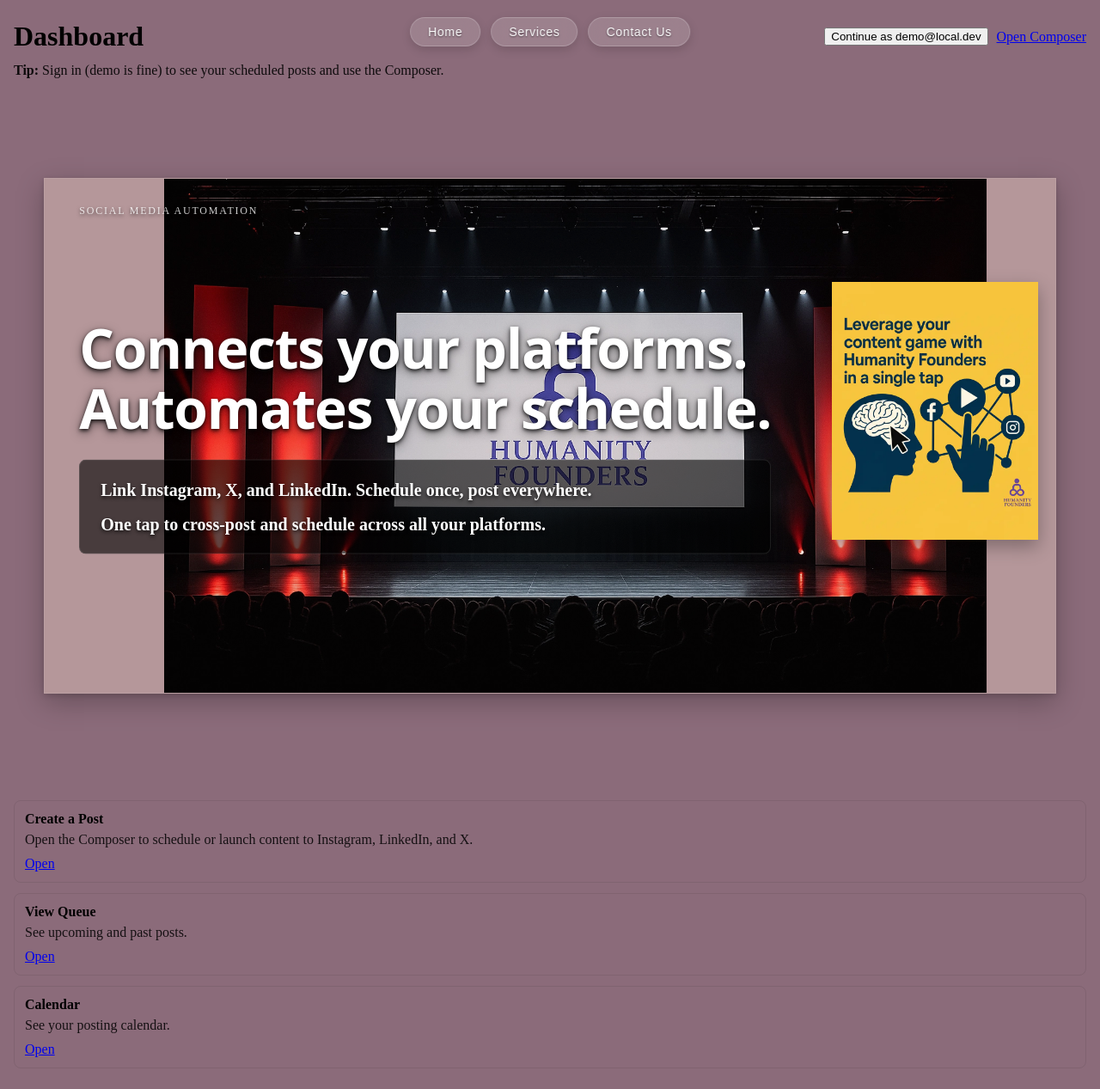
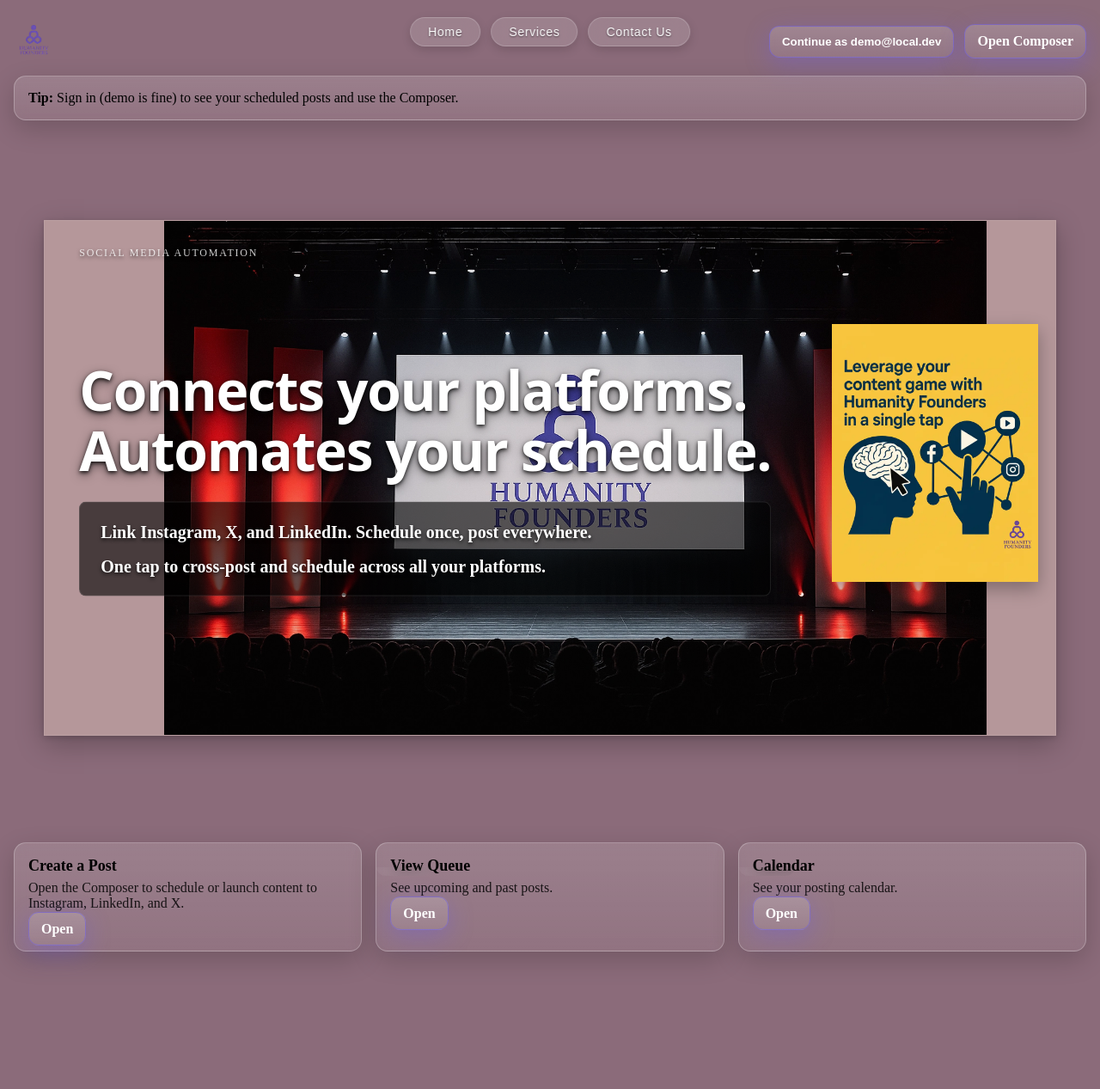
Before and after one commit to mayurdhavale10/humanity, a Next.js app: page /dashboard in a window 1280 px wide. Shown: the whole page at 86% size. After the commit the page ends 1131 px from the top, so only its background shows below. Built offline with nearby package versions, Linux system fonts and the light colour scheme; no server answers.

Commit message:
changes in ui

```diff
--- a/src/app/dashboard/DashboardClient.tsx
+++ b/src/app/dashboard/DashboardClient.tsx
@@ -3,6 +3,7 @@
 import type { Session } from "next-auth";
 import { signIn, signOut } from "next-auth/react";
 import Link from "next/link";
+import Image from "next/image";
 import HeroSection from "@/components/landing/HeroSection";
 
 export default function DashboardClient({ session }: { session: Session | null }) {
@@ -10,58 +11,157 @@
 
   return (
     <main style={{ padding: "24px 16px" }}>
-      {/* Light-touch header; lets your navbar / globals style the page */}
-      <div style={{ display: "flex", justifyContent: "space-between", alignItems: "center", gap: 12 }}>
-        <h1 style={{ margin: 0, fontWeight: 800 }}>Dashboard</h1>
-        <div style={{ display: "flex", gap: 10, alignItems: "center" }}>
-          {email ? <span style={{ opacity: 0.85 }}>{email}</span> : null}
+      {/* Header with your logo instead of 'Dashboard' */}
+      <header
+        style={{
+          display: "flex",
+          justifyContent: "space-between",
+          alignItems: "center",
+          gap: 12,
+          marginBottom: 16,
+        }}
+      >
+        <div style={{ display: "flex", alignItems: "center", gap: 10 }}>
+          <Image
+            src="/Humanity_founderslogo.webp"
+            alt="Humanity"
+            width={160}
+            height={48}
+            priority
+            style={{ height: 48, width: "auto", objectFit: "contain", borderRadius: 8 }}
+          />
+        </div>
+
+        <div style={{ display: "flex", gap: 12, alignItems: "center" }}>
+          {email ? <span style={{ opacity: 0.9 }}>{email}</span> : null}
+
           {session ? (
-            <button onClick={() => signOut({ callbackUrl: "/" })}>Sign out</button>
+            <button onClick={() => signOut({ callbackUrl: "/" })} style={glassBtn()}>
+              Sign out
+            </button>
           ) : (
             <button
               onClick={() =>
                 signIn("credentials", { email: "demo@local.dev", callbackUrl: "/dashboard" })
               }
+              style={glassBtn({ accent: true })}
+              title="Sign in quickly with a demo account"
             >
               Continue as demo@local.dev
             </button>
           )}
-          <Link href="/composer">Open Composer</Link>
+
+          <Link href="/composer" style={glassBtn({ accent: true })}>
+            Open Composer
+          </Link>
         </div>
-      </div>
+      </header>
 
-      {/* If not signed in, a small hint (inherits your styles) */}
+      {/* If not signed in, a small glassy tip card */}
       {!session ? (
-        <div style={{ marginTop: 12, opacity: 0.9 }}>
-          <strong>Tip:</strong> Sign in (demo is fine) to see your scheduled posts and use the Composer.
+        <div style={glassCard()}>
+          <strong>Tip:</strong> Sign in (demo is fine) to see your scheduled posts and use the
+          Composer.
         </div>
       ) : null}
 
-      {/* Reuse your landing hero as-is */}
-      <section style={{ marginTop: 16 }}>
+      {/* Your landing hero, unchanged */}
+      <section style={{ marginTop: 16, marginBottom: 24 }}>
         <HeroSection />
       </section>
 
-      {/* Quick links (kept simple so your theme controls look/feel) */}
-      <section style={{ marginTop: 24, display: "grid", gap: 12 }}>
-        <SmallCard
+      {/* Quick links in glassy cards */}
+      <section
+        style={{
+          display: "grid",
+          gap: 16,
+          gridTemplateColumns: "repeat(auto-fit, minmax(260px, 1fr))",
+          alignItems: "stretch",
+        }}
+      >
+        <Card
           title="Create a Post"
           body="Open the Composer to schedule or launch content to Instagram, LinkedIn, and X."
           href="/composer"
+          cta="Open"
         />
-        <SmallCard title="View Queue" body="See upcoming and past posts." href="/dashboard/queue" />
-        <SmallCard title="Calendar" body="See your posting calendar." href="/dashboard/calendar" />
+        <Card
+          title="View Queue"
+          body="See upcoming and past posts."
+          href="/dashboard/queue"
+          cta="Open"
+        />
+        <Card
+          title="Calendar"
+          body="See your posting calendar."
+          href="/dashboard/calendar"
+          cta="Open"
+        />
       </section>
     </main>
   );
 }
 
-function SmallCard({ title, body, href }: { title: string; body: string; href: string }) {
+/* ----------------------- styles ----------------------- */
+
+function glassBtn(opts?: { accent?: boolean }) {
+  return {
+    padding: "10px 14px",
+    borderRadius: 12,
+    border: "1px solid rgba(255,255,255,0.25)",
+    background:
+      "linear-gradient(180deg, rgba(255,255,255,0.18), rgba(255,255,255,0.08))",
+    backdropFilter: "blur(8px)",
+    WebkitBackdropFilter: "blur(8px)",
+    color: "#fff",
+    fontWeight: 800,
+    textDecoration: "none",
+    boxShadow: "0 6px 24px rgba(0,0,0,0.15)",
+    transition: "transform .08s ease, box-shadow .15s ease, border-color .2s ease",
+    ...(opts?.accent
+      ? {
+          borderColor: "rgba(108, 92, 231, 0.55)",
+          boxShadow: "0 8px 28px rgba(108,92,231,0.35)",
+        }
+      : null),
+    cursor: "pointer",
+  } as const;
+}
+
+function glassCard() {
+  return {
+    padding: 16,
+    borderRadius: 14,
+    border: "1px solid rgba(255,255,255,0.25)",
+    background:
+      "linear-gradient(180deg, rgba(255,255,255,0.14), rgba(255,255,255,0.06))",
+    backdropFilter: "blur(8px)",
+    WebkitBackdropFilter: "blur(8px)",
+    color: "inherit",
+    boxShadow: "0 10px 30px rgba(0,0,0,0.18)",
+  } as const;
+}
+
+/* ----------------------- card component ----------------------- */
+
+function Card({
+  title,
+  body,
+  href,
+  cta,
+}: {
+  title: string;
+  body: string;
+  href: string;
+  cta: string;
+}) {
   return (
-    <div style={{ padding: 12, borderRadius: 8, border: "1px solid rgba(0,0,0,.08)" }}>
-      <div style={{ fontWeight: 700 }}>{title}</div>
-      <div style={{ opacity: 0.85, margin: "6px 0 10px" }}>{body}</div>
-      <Link href={href}>Open</Link>
+    <div style={glassCard()}>
+      <div style={{ fontWeight: 800, fontSize: 18, marginBottom: 6 }}>{title}</div>
+      <div style={{ opacity: 0.85, marginBottom: 12 }}>{body}</div>
+      <Link href={href} style={glassBtn({ accent: true })}>
+        {cta}
+      </Link>
     </div>
   );
 }
```
Also changed, not shown: public/Humanity_founderslogo.webp (added).
